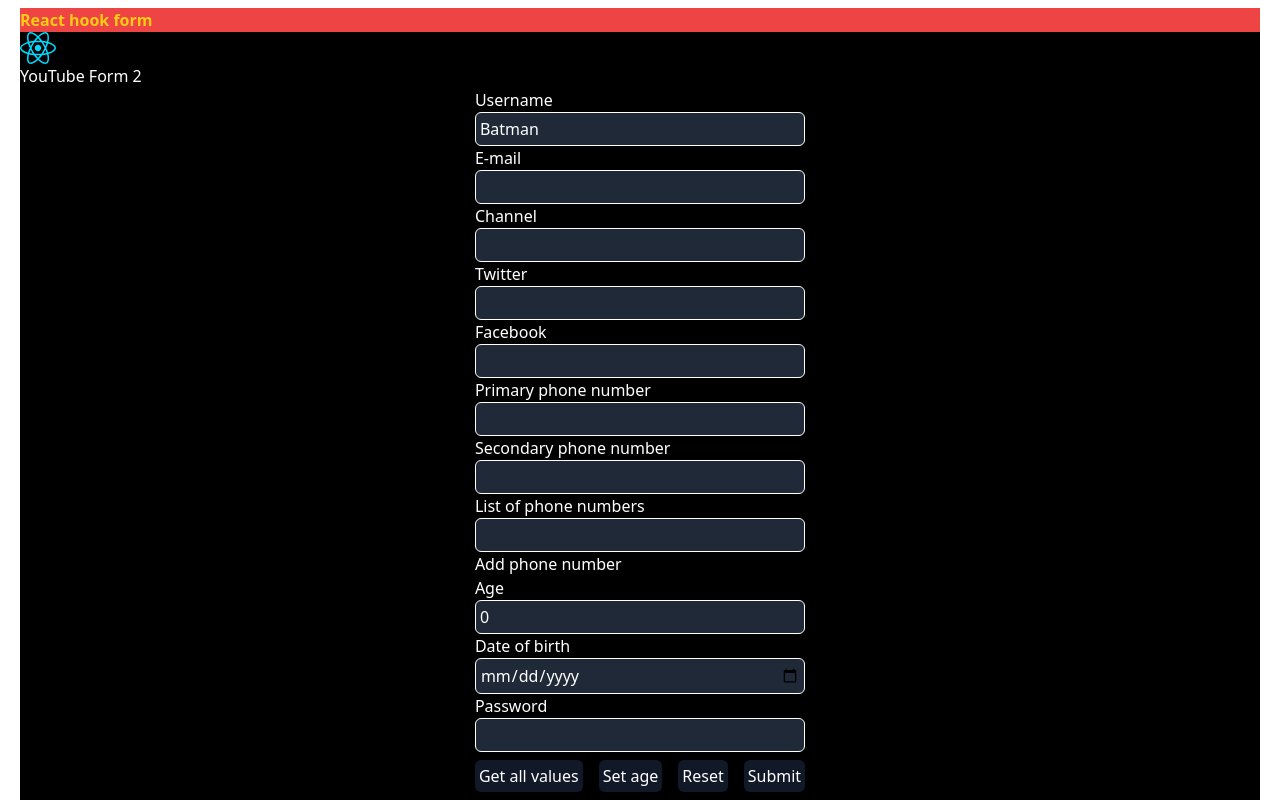
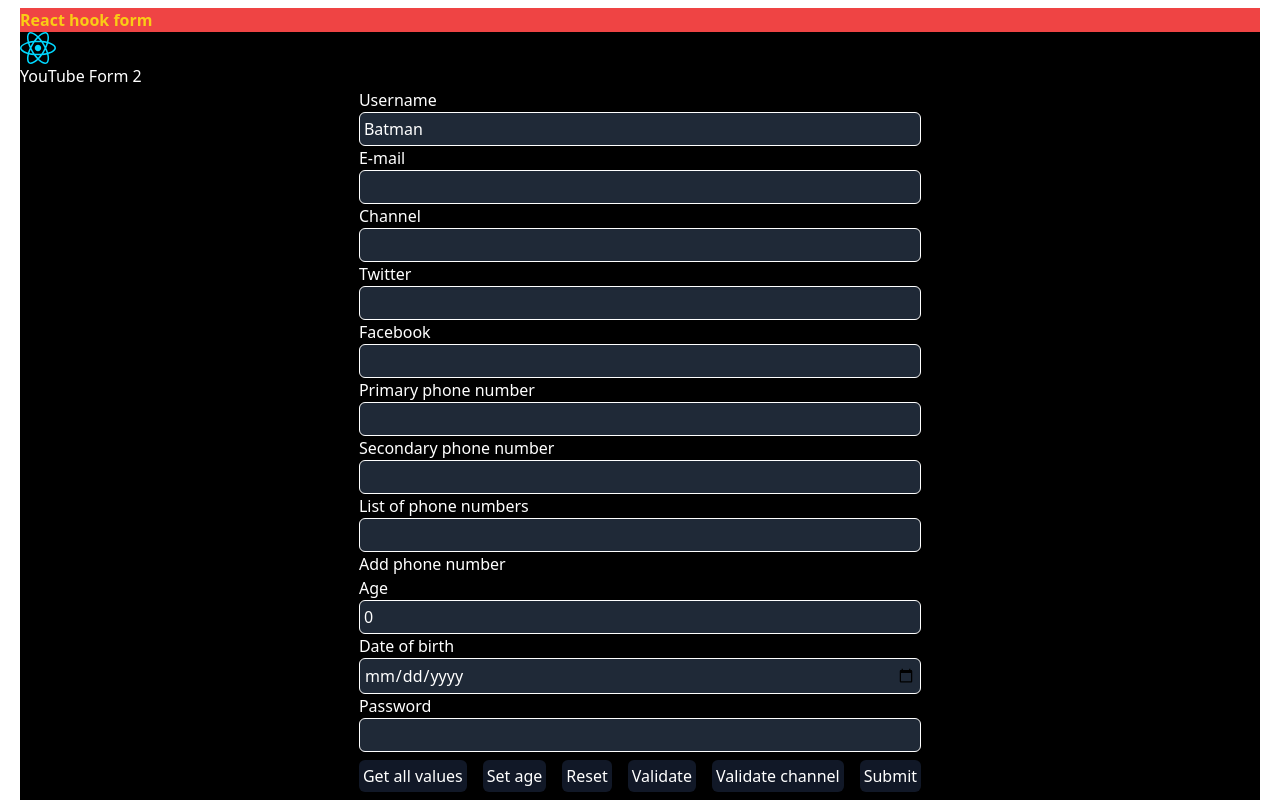
Before and after one commit to SARPAINe/React-hook-form, a React (Vite) app: page / in a window 1280 px wide. Built offline with nearby package versions, Linux system fonts and the light colour scheme; no server answers.

Commit message:
feat: trigger validation

```diff
--- a/src/components/YouTubeForm.tsx
+++ b/src/components/YouTubeForm.tsx
@@ -49,8 +49,9 @@ export const YouTubeForm = () => {
       phoneNumbers: ["", ""],
       phNumbers: [{ number: "" }],
       age: 0,
-      dob: new Date(),
+      dob: new Date("2022-03-25"),
     },
+    mode: "onTouched",
   });
 
   const {
@@ -62,6 +63,7 @@ export const YouTubeForm = () => {
     getValues,
     setValue,
     reset,
+    trigger,
   } = form;
   // const { errors } = formState;
   const {
@@ -317,10 +319,25 @@ export const YouTubeForm = () => {
             Set age
           </button>
           <button
+            type="button"
             className="flex self-center rounded-md my-2 mx-2 p-1 bg-gray-900 w-fit"
             onClick={() => reset()}
           >
             Reset
+          </button>
+          <button
+            type="button"
+            className="flex self-center rounded-md my-2 mx-2 p-1 bg-gray-900 w-fit"
+            onClick={() => trigger()}
+          >
+            Validate
+          </button>
+          <button
+            type="button"
+            className="flex self-center rounded-md my-2 mx-2 p-1 bg-gray-900 w-fit"
+            onClick={() => trigger("channel")}
+          >
+            Validate channel
           </button>
           <button
             disabled={!isDirty || !isValid || isSubmitting}
```
